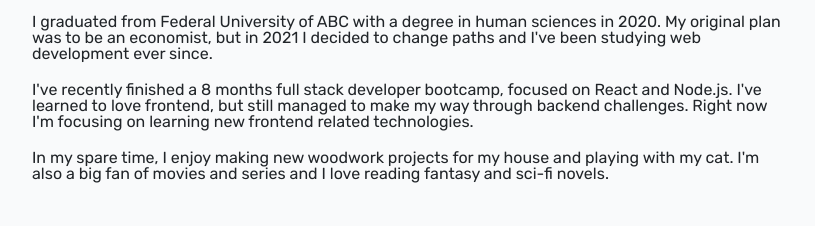
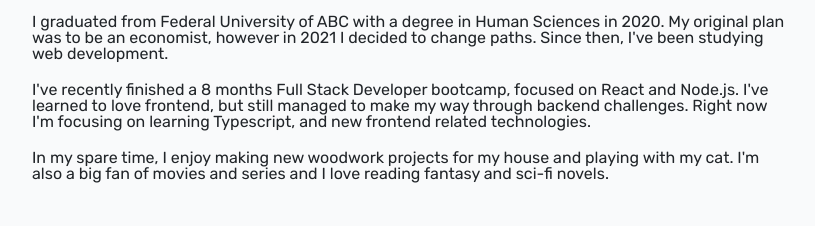
Before and after one commit to PaulaDiass/portfolio, a plain HTML site: page index.html in a window 1280 px wide. Shown: the part 338-564 px from the top of the page, without its empty margins (228-1043 px from the left). Drawn offline with Linux system fonts and the light colour scheme.

Commit message:
about text changes

```diff
--- a/index.html
+++ b/index.html
@@ -64,17 +64,18 @@
           <h1>Paula Dias,</h1>
           <h2>and I'm a web developer.</h2>
           <p>
-            I graduated from Federal University of ABC with a degree in human
-            sciences in 2020. My original plan was to be an economist, but in
-            2021 I decided to change paths and I've been studying web
-            development ever since.
+            I graduated from Federal University of ABC with a degree in Human
+            Sciences in 2020. My original plan was to be an economist, however
+            in 2021 I decided to change paths. Since then, I've been studying
+            web development.
           </p>
 
           <p>
-            I've recently finished a 8 months full stack developer bootcamp,
+            I've recently finished a 8 months Full Stack Developer bootcamp,
             focused on React and Node.js. I've learned to love frontend, but
             still managed to make my way through backend challenges. Right now
-            I'm focusing on learning new frontend related technologies.
+            I'm focusing on learning Typescript, and new frontend related
+            technologies.
           </p>
 
           <p>
```
